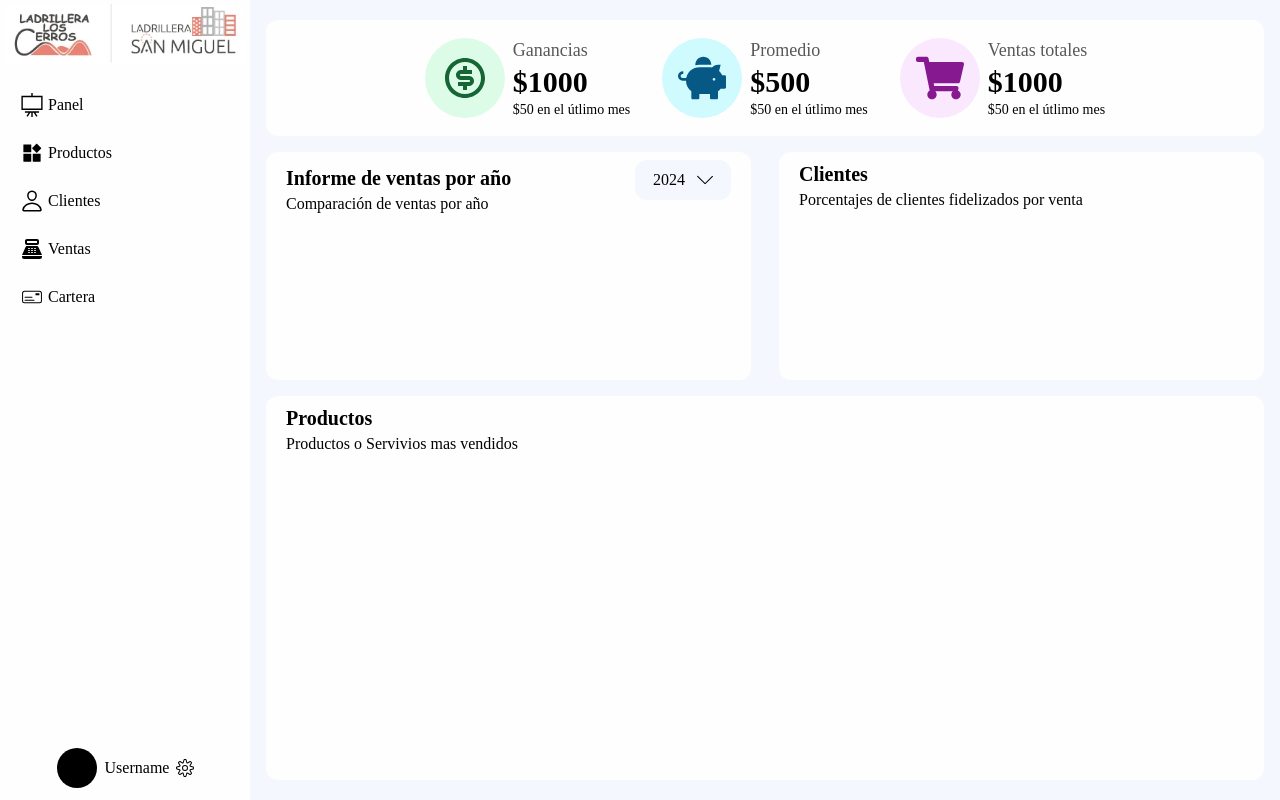
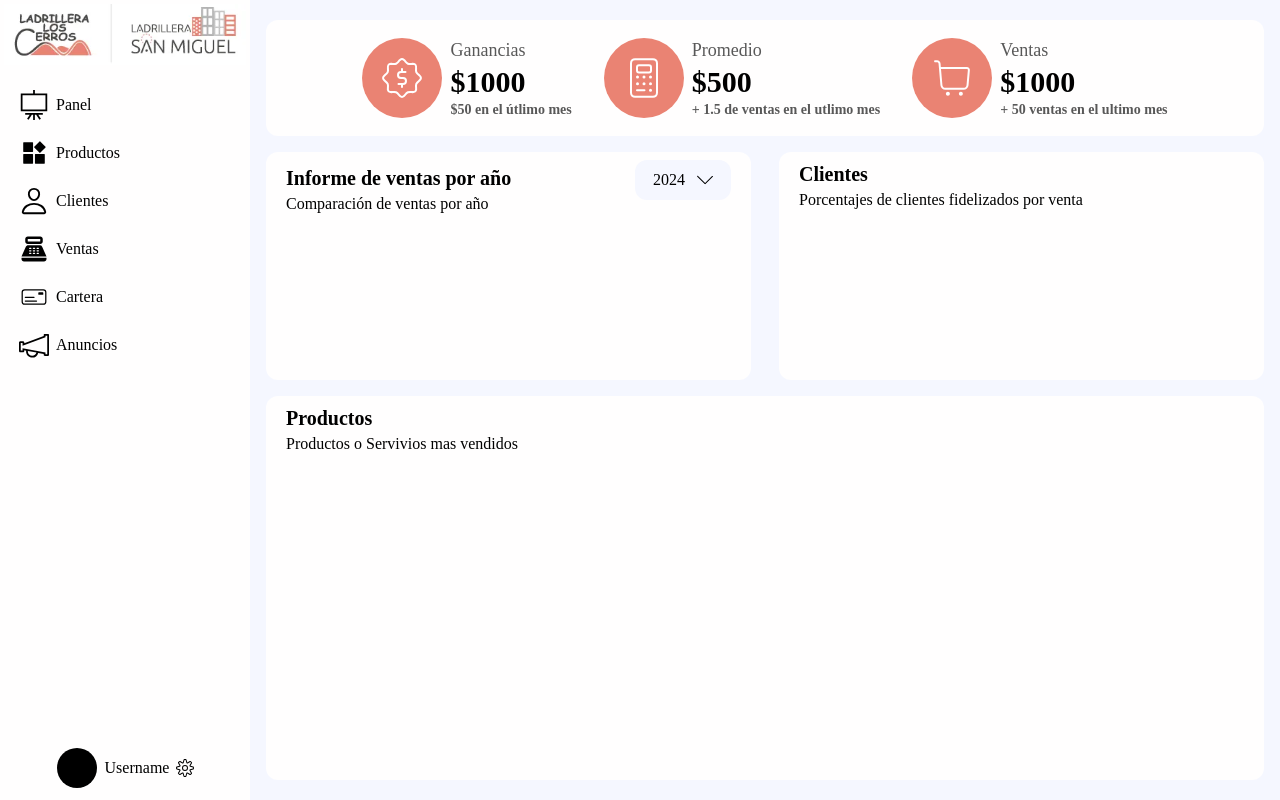
Before and after one commit to freddy320/LadrilleriaLosCerros, a React (Vite) app in the folder frontend/ladrilleriaLosCerros/: page /panel in a window 1280 px wide. Built offline with nearby package versions, Linux system fonts and the light colour scheme.

Commit message:
add style and links configs

```diff
--- a/frontend/ladrilleriaLosCerros/package.json
+++ b/frontend/ladrilleriaLosCerros/package.json
@@ -14,7 +14,8 @@
     "react": "^18.3.1",
     "react-chartjs-2": "^5.2.0",
     "react-dom": "^18.3.1",
-    "react-icons": "^5.3.0"
+    "react-icons": "^5.3.0",
+    "react-router-dom": "^6.26.2"
   },
   "devDependencies": {
     "@types/react": "^18.3.10",
--- a/frontend/ladrilleriaLosCerros/src/App.jsx
+++ b/frontend/ladrilleriaLosCerros/src/App.jsx
@@ -1,9 +1,15 @@
-import { Menu } from "./components/menu"
 
+import { Route, Routes } from "react-router-dom";
+import { Menu } from "./components/menu";
 function App() {
   return (
-    <Menu/>
-  )
+    <section className="app">
+        <Routes>
+          <Route path="/"element={<Menu />} />
+          <Route path="/panel" element={<Menu  />} />
+        </Routes>
+    </section>
+  );
 }
 
-export default App
+export default App;
--- a/frontend/ladrilleriaLosCerros/src/components/Panel.jsx
+++ b/frontend/ladrilleriaLosCerros/src/components/Panel.jsx
@@ -1,44 +1,28 @@
-import { RiMoneyDollarCircleLine } from "react-icons/ri";
-import { FaPiggyBank, FaShoppingCart } from "react-icons/fa";
+import { CiBadgeDollar, CiShoppingCart, CiCalculator1 } from "react-icons/ci";
 import { useState } from "react";
 import { SlArrowDown } from "react-icons/sl";
-import { Bar } from "react-chartjs-2";
 
-
-const shopData = [
-    {
-        id: 1,
-        name: 'Ladrillo',
-        price: 100,
-        year:2024
-    },
-
-    {
-        id: 2,
-        name: 'Cemento',
-        price: 200,
-        year:2024
-    }
-
-];
-
-function Barchar(shopData){
+const ItemPanel = ({ title, resultText, result, icon }) => {
     return (
-        <Bar
-            data={{
-                shopData
-            }}
-        />
+        <div className='flex gap-2 items-center'>
+            <div className={`w-20 h-20 rounded-full flex items-center justify-center bg-themePage text-contrast`}>
+                {icon}
+            </div>
+            <div>
+                <h5 className="text-lg opacity-65">{title}</h5>
+                <h2 className="text-3xl font-extrabold">${result}</h2>
+                <h6 className="text-sm opacity-65 font-bold">{resultText}</h6>
+            </div>
+        </div>
     )
 }
 
-
-const ComboBox = ({opcions}) => {
+const ComboBox = ({ opcions }) => {
     const [isActive, setActive] = useState(false);
-    const hancleClick = () => setActive(!isActive);
+    const handleClick = () => setActive(!isActive);
     return (
         <div className="flex flex-col">
-            <div onClick={hancleClick} className="flex justify-center rounded-xl transition duration-500 bg-background items-center w-24 gap-3 p-2 font-medium hover:bg-red-300 hover:text-contrast ">
+            <div onClick={handleClick} className="flex justify-center rounded-xl transition duration-500 bg-background items-center w-24 gap-3 p-2 font-medium hover:bg-red-300 hover:text-contrast ">
                 {opcions[0]}<SlArrowDown />
             </div>
         </div>
@@ -49,47 +33,19 @@ export default function Panel() {
     return (
         <div className="flex flex-col gap-4 h-full">
             <section className='flex gap-8 justify-center bg-contrast p-4 rounded-xl'>
-                <div className='flex gap-2 items-center'>
-                    <div className='w-20 h-20  rounded-full flex items-center justify-center bg-green-100 text-green-800'>
-                        <RiMoneyDollarCircleLine className="w-12 h-12" />
-                    </div>
-                    <div>
-                        <h5 className="text-lg opacity-65">Ganancias</h5>
-                        <h2 className="text-3xl font-extrabold">$1000</h2>
-                        <h6 className="text-sm">$50 en el útlimo mes</h6>
-                    </div>
-                </div>
-                <div className='flex gap-2 items-center'>
-                    <div className='w-20 h-20  rounded-full flex items-center justify-center  bg-cyan-100 text-sky-800'>
-                        <FaPiggyBank className="w-12 h-12" />
-                    </div>
-                    <div>
-                        <h5 className="text-lg opacity-65">Promedio</h5>
-                        <h2 className="text-3xl font-bold">$500</h2>
-                        <h6 className="text-sm">$50 en el útlimo mes</h6>
-                    </div>
-                </div>
-                <div className='flex gap-2 items-center'>
-                    <div className='w-20 h-20  rounded-full flex items-center justify-center bg-fuchsia-100 text-fuchsia-800'>
-                        <FaShoppingCart className="w-12 h-12" />
-                    </div>
-                    <div>
-                        <h5 className="text-lg opacity-65">Ventas totales</h5>
-                        <h2 className="text-3xl font-bold">$1000</h2>
-                        <h6 className="text-sm">$50 en el útlimo mes</h6>
-                    </div>
-                </div>
+                <ItemPanel title="Ganancias" resultText="$50 en el útlimo mes" result="1000" icon={<CiBadgeDollar className="w-12 h-12" />}/>
+                <ItemPanel title="Promedio" resultText="+ 1.5 de ventas en el utlimo mes" result="500" icon={<CiCalculator1 className="w-12 h-12" />}/>
+                <ItemPanel title="Ventas" resultText="+ 50 ventas en el ultimo mes" result="1000" icon={<CiShoppingCart  className="w-12 h-12" />}/>
             </section>
 
             <section className='grid grid-cols-2 gap-7 h-full'>
                 <div className='bg-contrast px-5 py-2 rounded-xl' >
                     <header className="flex justify-between items-baseline">
-                    <div>
-                    <h2 className="font-extrabold text-xl">Informe de ventas por año</h2>
-                    <h5>Comparación de ventas por año</h5>
-                    </div>
-                    <ComboBox opcions={['2024','2023','2022','2021']} />
-
+                        <div>
+                            <h2 className="font-extrabold text-xl">Informe de ventas por año</h2>
+                            <h5>Comparación de ventas por año</h5>
+                        </div>
+                        <ComboBox opcions={['2024', '2023', '2022', '2021']} />
                     </header>
                 </div>
                 <div className='bg-contrast px-5 py-2 rounded-xl'>
@@ -102,7 +58,7 @@ export default function Panel() {
                 <div className='h-96 bg-contrast px-5 py-2 rounded-xl '>
                     <h2 className="font-extrabold text-xl">Productos</h2>
                     <h5>Productos o Servivios mas vendidos</h5>
-                    </div>
+                </div>
             </section>
         </div>
     )
--- a/frontend/ladrilleriaLosCerros/src/components/menu.jsx
+++ b/frontend/ladrilleriaLosCerros/src/components/menu.jsx
@@ -6,12 +6,13 @@ import { IoPersonOutline } from "react-icons/io5";
 import { MdPointOfSale } from "react-icons/md";
 import { CiMoneyCheck1 } from "react-icons/ci";
 import { CiSettings } from "react-icons/ci";
+import { TfiAnnouncement } from "react-icons/tfi";
 import Panel from './Panel';
 
 
 const Item = ({children}) => {
   return (
-    <div className="flex gap-2 rounded-xl transition duration-500 items-center px-5 py-2 hover:bg-red-300 hover:text-contrast ">
+    <div className="flex gap-3 rounded-xl transition duration-500 items-center px-5 py-2 cursor-pointer  hover:bg-themePage hover:text-contrast ">
       {children}
     </div>
   );
@@ -27,11 +28,12 @@ export function Menu() {
           </div>
           <nav>
             <ul className="flex flex-col gap-2">
-              <Item><TfiBlackboard className='scale-150' />Panel</Item>
-              <Item><AiFillProduct className='scale-150' />Productos</Item>
-              <Item><IoPersonOutline className='scale-150' />Clientes</Item>
-              <Item><MdPointOfSale className='scale-150' />Ventas</Item>
-              <Item><CiMoneyCheck1 className='scale-150' />Cartera</Item>
+              <Item><TfiBlackboard className='scale-150 w-5 h-5' />Panel</Item>
+              <Item><AiFillProduct className='scale-150 w-5 h-5' />Productos</Item>
+              <Item><IoPersonOutline className='scale-150 w-5 h-5' />Clientes</Item>
+              <Item><MdPointOfSale className='scale-150 w-5 h-5' />Ventas</Item>
+              <Item><CiMoneyCheck1 className='scale-150 w-5 h-5' />Cartera</Item>
+              <Item><TfiAnnouncement className='scale-150 w-5 h-5' />Anuncios</Item>
             </ul>
           </nav>
         </header>
--- a/frontend/ladrilleriaLosCerros/src/main.jsx
+++ b/frontend/ladrilleriaLosCerros/src/main.jsx
@@ -1,11 +1,12 @@
-import { StrictMode } from 'react'
 import { createRoot } from 'react-dom/client'
+import { BrowserRouter } from 'react-router-dom'
+
 import App from './App.jsx'
 import './style/App.css'
 
 
 createRoot(document.getElementById('root')).render(
-  <StrictMode>
-    <App />
-  </StrictMode>,
+  <BrowserRouter>
+  <App />
+</BrowserRouter>,
 )
--- a/frontend/ladrilleriaLosCerros/tailwind.config.js
+++ b/frontend/ladrilleriaLosCerros/tailwind.config.js
@@ -8,7 +8,9 @@ export default {
     extend: {
       colors: {
         background: '#F5F7FF',
-        contrast: '#FFFEFE'
+        contrast: '#FFFEFE',
+        themePage: '#EA8373',
+        themeDarkPage: '#4B4846'
       },
       fontFamily: {
         Montserrat: ['Montserrat', 'Montserrat Fallback'],
```
Also changed, not shown: 1 other file (tests, documents, lock files or other folders).
